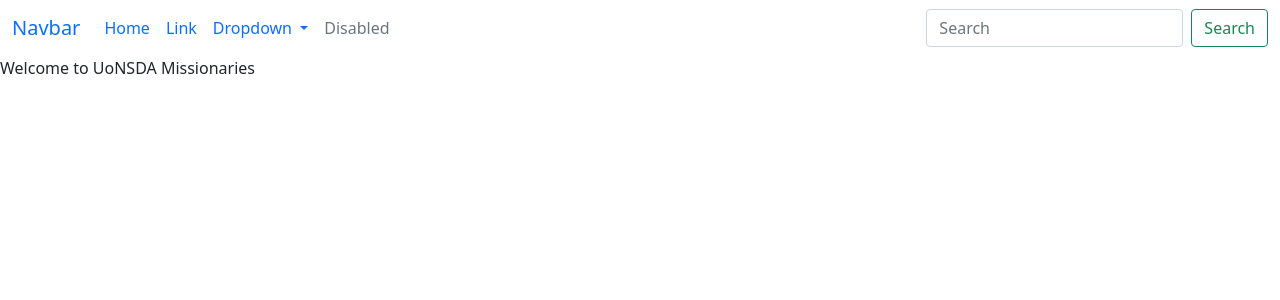
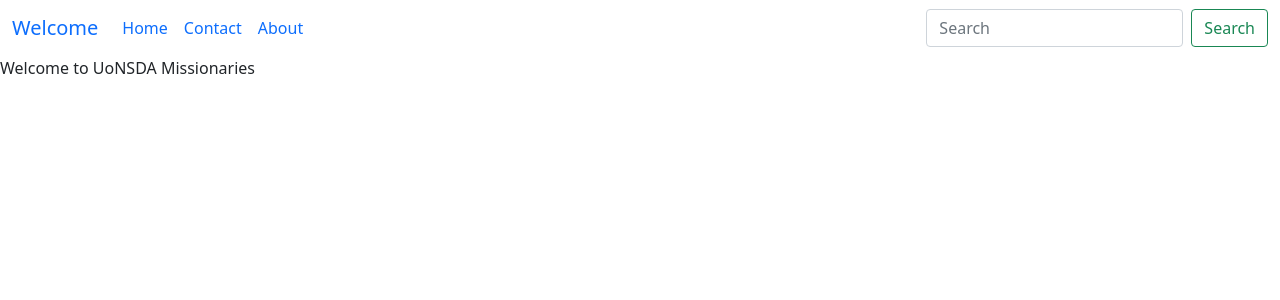
Before and after one commit to ISLOWIsmaeli/Uonsda-Site-Sorting, a Django app: page / in a window 1280 px wide. Shown: the top 300 px of the page. Run offline with Django 5.2, Linux system fonts and the light colour scheme.

Commit message:
contacts and about page

```diff
--- a/sorting/templates/sorting/about.html
+++ b/sorting/templates/sorting/about.html
@@ -0,0 +1,5 @@
+{% extends "sorting/base.html" %}
+{% block title %}Contact{% endblock title %}
+{% block content %}
+<h4>This is an about page</h4>
+{% endblock content %}
--- a/sorting/templates/sorting/base.html
+++ b/sorting/templates/sorting/base.html
@@ -10,7 +10,7 @@
 <body>
     <nav class="navbar navbar-expand-lg bg-body-tertiary">
         <div class="container-fluid">
-          <a class="navbar-brand" href="#">Navbar</a>
+          <a class="navbar-brand" href="#">Welcome</a>
           <button class="navbar-toggler" type="button" data-bs-toggle="collapse" data-bs-target="#navbarSupportedContent" aria-controls="navbarSupportedContent" aria-expanded="false" aria-label="Toggle navigation">
             <span class="navbar-toggler-icon"></span>
           </button>
@@ -20,22 +20,12 @@
                 <a class="nav-link active" aria-current="page" href="#">Home</a>
               </li>
               <li class="nav-item">
-                <a class="nav-link" href="#">Link</a>
-              </li>
-              <li class="nav-item dropdown">
-                <a class="nav-link dropdown-toggle" href="#" role="button" data-bs-toggle="dropdown" aria-expanded="false">
-                  Dropdown
-                </a>
-                <ul class="dropdown-menu">
-                  <li><a class="dropdown-item" href="#">Action</a></li>
-                  <li><a class="dropdown-item" href="#">Another action</a></li>
-                  <li><hr class="dropdown-divider"></li>
-                  <li><a class="dropdown-item" href="#">Something else here</a></li>
-                </ul>
+                <a class="nav-link" href="#">Contact</a>
               </li>
               <li class="nav-item">
-                <a class="nav-link disabled" aria-disabled="true">Disabled</a>
+                <a class="nav-link" href="#">About</a>
               </li>
+
             </ul>
             <form class="d-flex" role="search">
               <input class="form-control me-2" type="search" placeholder="Search" aria-label="Search">
--- a/sorting/templates/sorting/contact.html
+++ b/sorting/templates/sorting/contact.html
@@ -0,0 +1,5 @@
+{% extends "sorting/base.html" %}
+{% block title %}Contact{% endblock title %}
+{% block content %}
+<h4>This is a Contacts page</h4>
+{% endblock content %}
```
